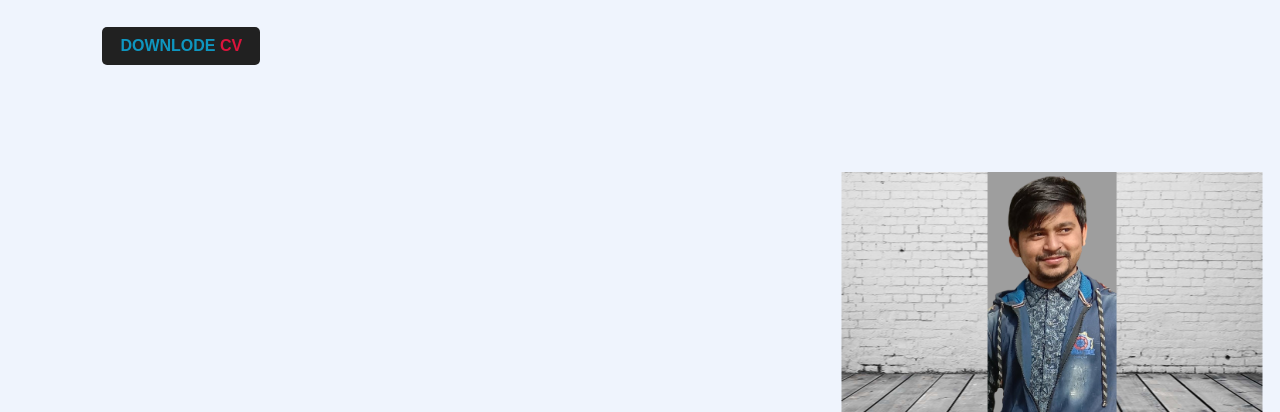
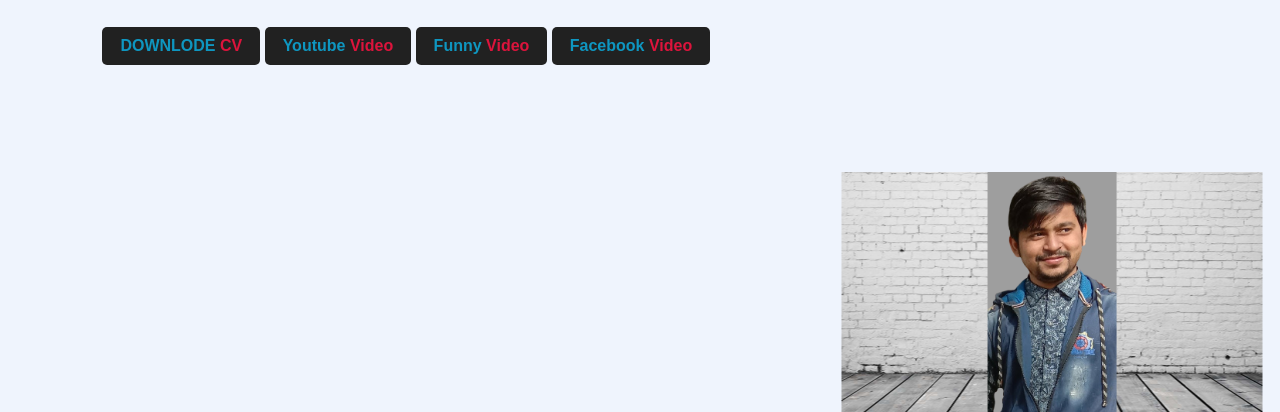
Before and after one commit to Anowar-Hossain-Rana/interesting-projects, a plain HTML site: page index.html in a window 1280 px wide. Shown: the part 388-800 px from the top of the page. Drawn offline with Linux system fonts and the light colour scheme.

Commit message:
Video link add

```diff
--- a/index.html
+++ b/index.html
@@ -37,6 +37,9 @@
                 <br> Details and work exiprrins web development
             </P>
             <a href="https://drive.google.com/file/d/1N71EMXWW-biDq3X1pKVpqPBbooz7POdV/view?usp=sharing">DOWNLODE <span>CV</span></a>
+            <a href="https://www.youtube.com/watch?v=23oxCvVhvF4&list=RD23oxCvVhvF4&start_radio=1">Youtube <span>Video</span></a>
+            <a href="https://www.youtube.com/watch?v=QYZTQcRWmc8">Funny <span>Video</span></a>
+            <a href="https://www.youtube.com/watch?v=V45-3Vt5ed8">Facebook <span>Video</span></a>
 
         </div>
             <div class="images">
```
